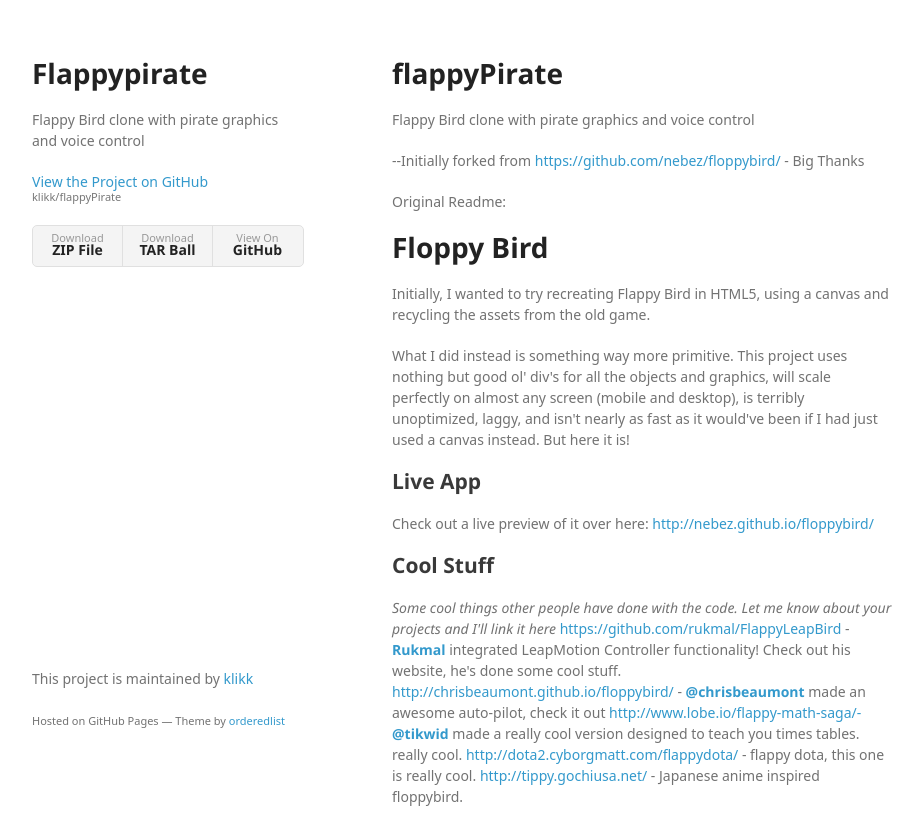
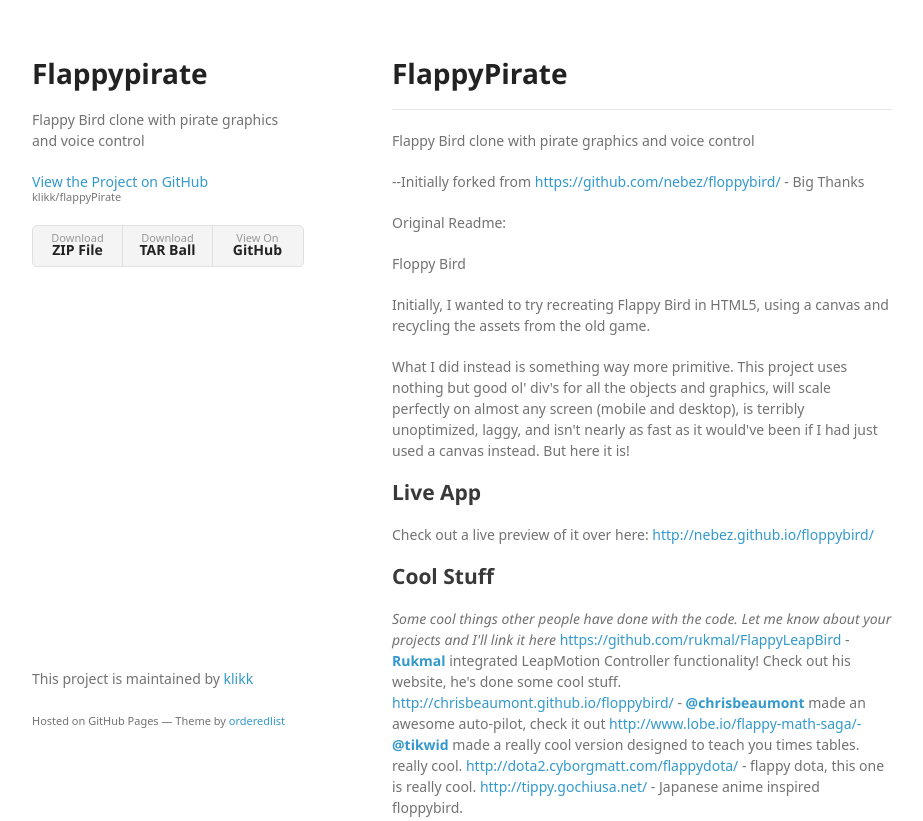
Before and after one commit to klikk/flappyPirate, a plain HTML site: page index.html in a window 1280 px wide. Shown: the top 821 px of the page, without its empty margins (178-1101 px from the left). Drawn offline with Linux system fonts and the light colour scheme; a web font is replaced by a local one.

```diff
--- a/index.html
+++ b/index.html
@@ -29,7 +29,9 @@
       </header>
       <section>
         <h1>
-<a id="flappypirate" class="anchor" href="#flappypirate" aria-hidden="true"><span class="octicon octicon-link"></span></a>flappyPirate</h1>
+<a id="flappypirate" class="anchor" href="#flappypirate" aria-hidden="true"><span class="octicon octicon-link"></span></a>FlappyPirate</h1>
+
+<hr>
 
 <p>Flappy Bird clone with pirate graphics and voice control</p>
 
@@ -37,8 +39,7 @@
 
 <p>Original Readme:</p>
 
-<h1>
-<a id="floppy-bird" class="anchor" href="#floppy-bird" aria-hidden="true"><span class="octicon octicon-link"></span></a>Floppy Bird</h1>
+<p>Floppy Bird</p>
 
 <p>Initially, I wanted to try recreating Flappy Bird in HTML5, using a canvas and recycling the assets from the old game.</p>
 
```
Also changed, not shown: params.json (+1 -1 lines).
